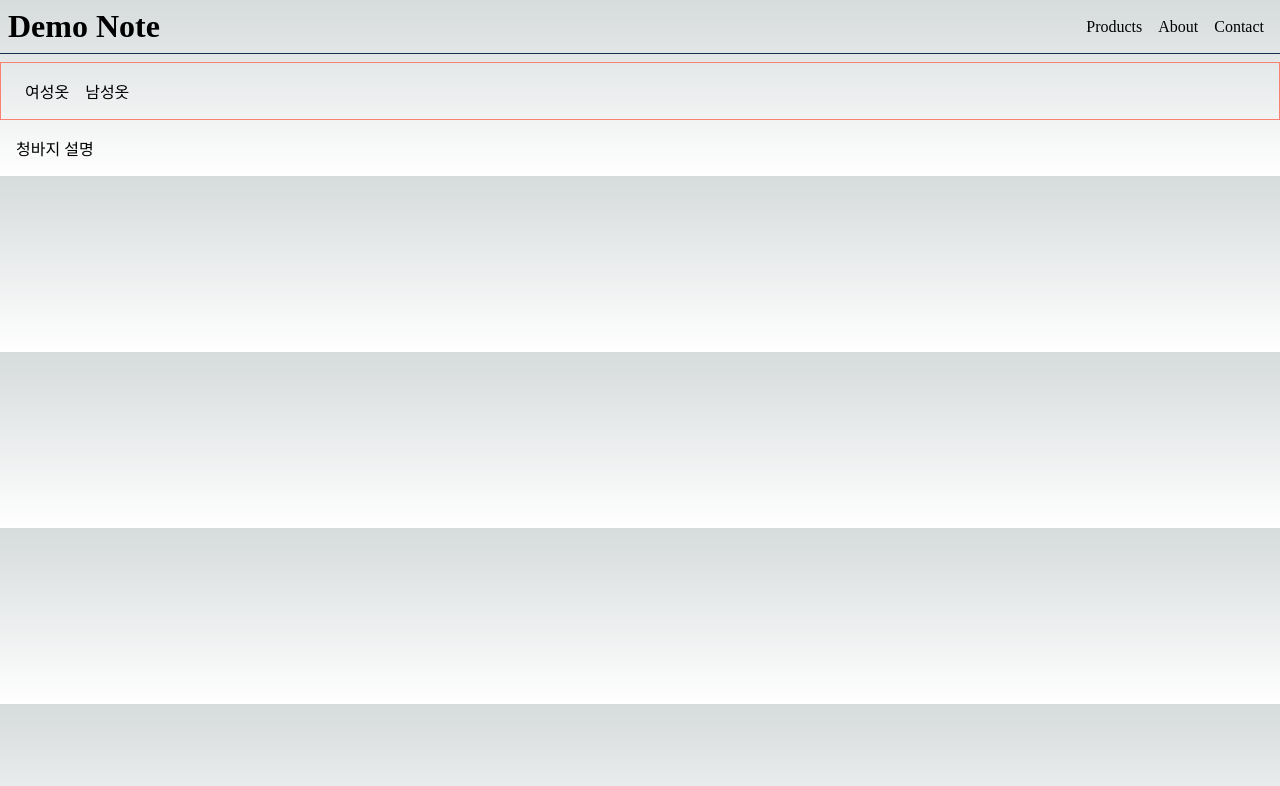
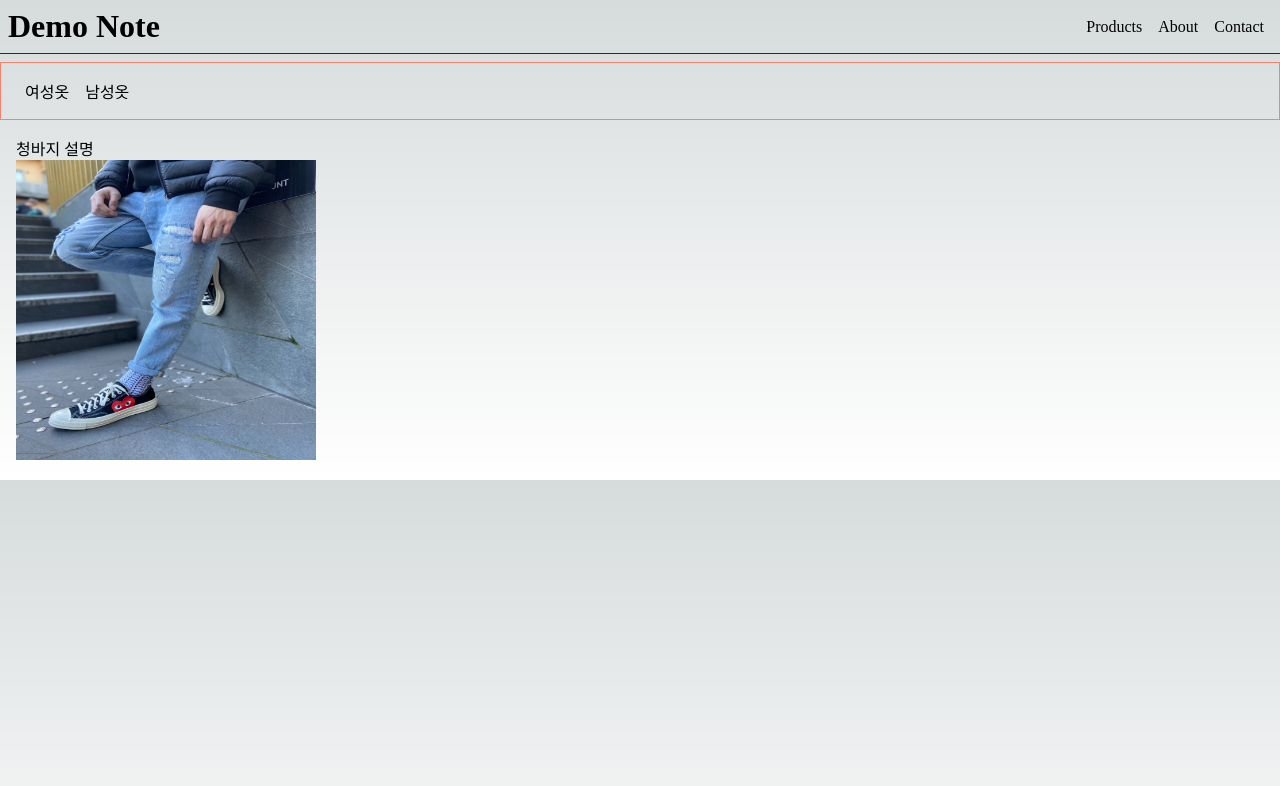
Before and after one commit to yewon97/nextjs-note, a Next.js app: page /products/1234 in a window 1280 px wide. Shown: the top 786 px of the page. Built offline with nearby package versions, Linux system fonts and the light colour scheme.

Commit message:
이미지2

```diff
--- a/data/products.json
+++ b/data/products.json
@@ -2,16 +2,19 @@
 	{
 		"id" : "1234",
 		"name" : "청바지",
-		"price" : 5000
+		"price" : 5000,
+		"image" : "jeans.jpg"
 	},
 	{
 		"id" : "1235",
 		"name" : "티셔츠",
-		"price" : 15000
+		"price" : 15000,
+		"image" : "tshirt.jpg"
 	},
 	{
 		"id" : "1236",
 		"name" : "부츠",
-		"price" : 35000
+		"price" : 35000,
+		"image" : "shoes.jpg"
 	}
 ]
--- a/src/app/products/[slug]/page.tsx
+++ b/src/app/products/[slug]/page.tsx
@@ -1,4 +1,5 @@
 import { getProduct, getProducts } from '@/service/products';
+import Image from 'next/image';
 import { notFound } from 'next/navigation';
 import React from 'react'
 
@@ -30,7 +31,10 @@ export default async function ProductPage({params : {slug}} : Props) {
 	}
 
 	return (
-		<div>{product.name} 설명</div>
+		<>
+			<div>{product.name} 설명</div>
+			<Image src={`/images/${product.image}`} alt={product.name} width='300' height={300} />
+		</>
 	)
 }
 
--- a/src/service/products.ts
+++ b/src/service/products.ts
@@ -5,6 +5,7 @@ export type Product = {
 	id : string;
 	name : string;
 	price : number;
+	image : string;
 }
 
 export async function getProducts() : Promise<Product[]> {
```
